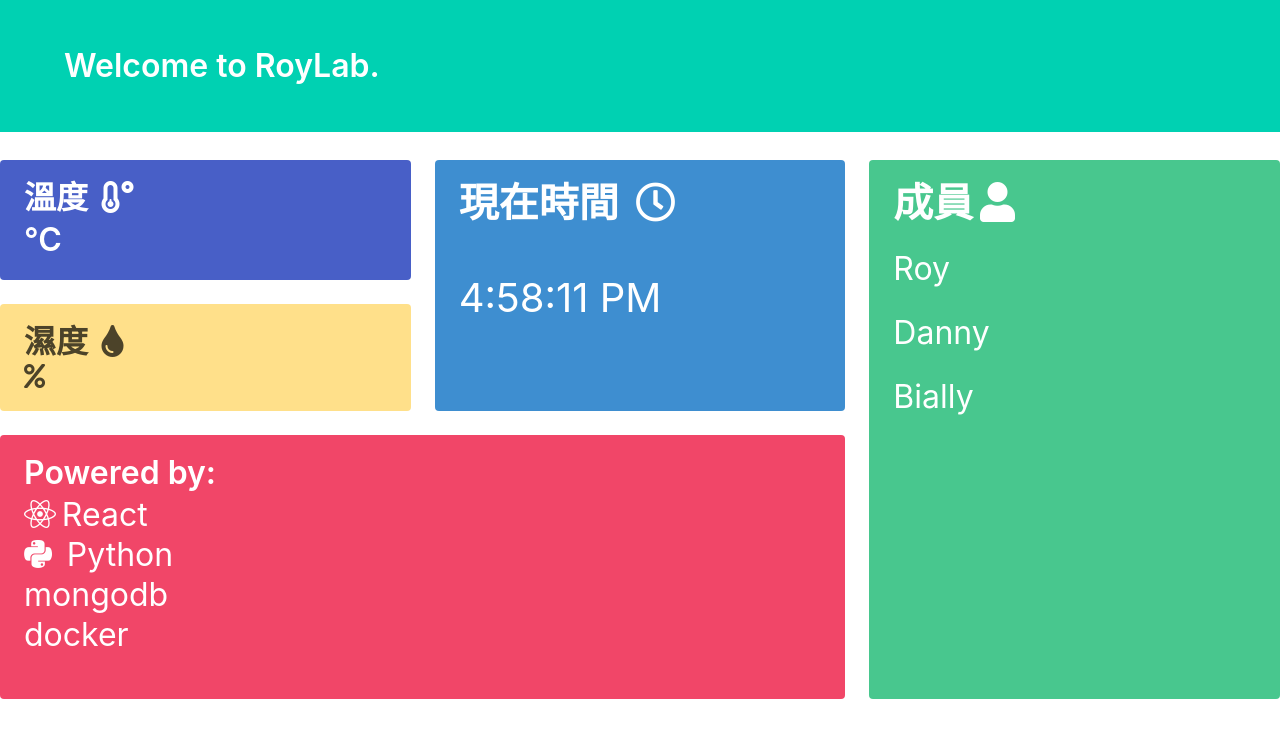
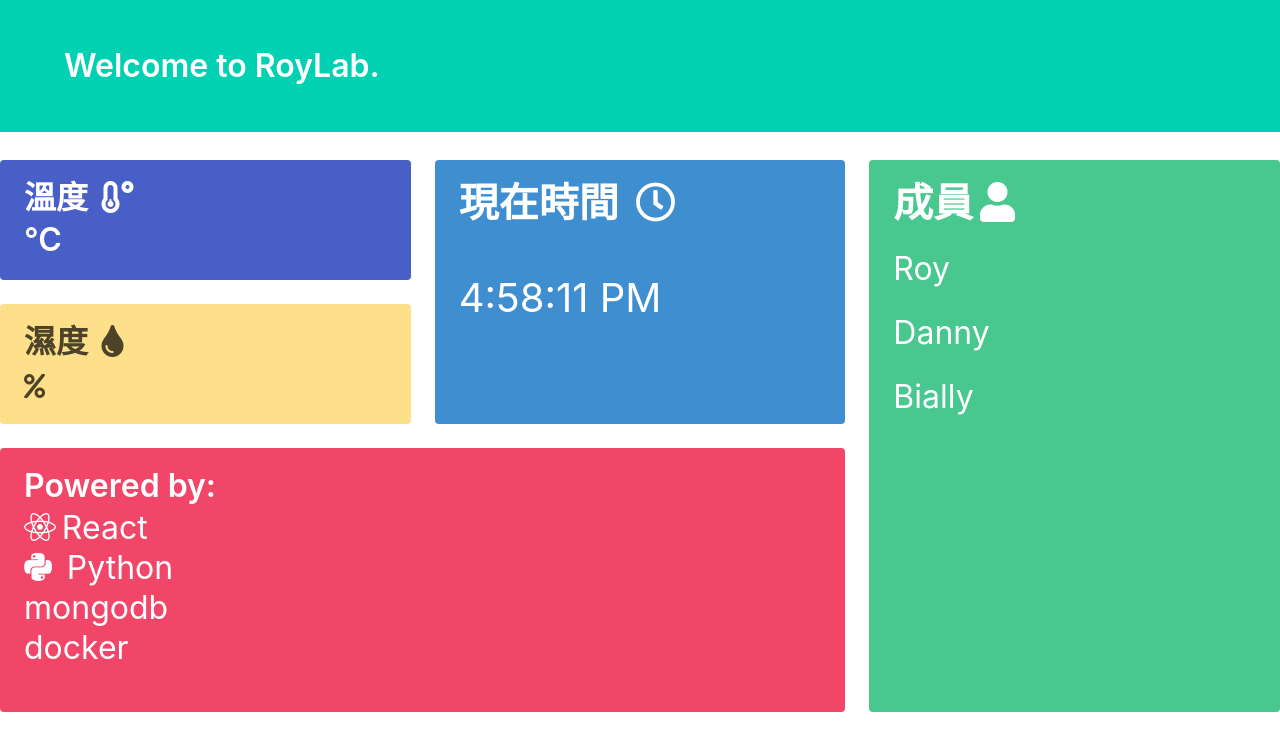
Before and after one commit to RoyJian/DHT-frontend, a React (Create React App) app: page / in a window 1280 px wide. Shown: the top 750 px of the page. Built offline with nearby package versions, Linux system fonts and the light colour scheme; no server answers; a web font is replaced by a local one.

Commit message:
解決'%' bug

```diff
--- a/src/Dht.js
+++ b/src/Dht.js
@@ -90,8 +90,9 @@ class Dht extends React.Component {
                                 </p>
                                 <p className="subtitle has-text-weight-semibold is-size-3   ">
                                 {this.state.dht["H"]}
+                                <i class="fas fa-percent is-size-4"></i>
                                 </p>
-                                <p><i class="fas fa-percent is-size-4"></i></p>
+
                             </article>
                         </div>
                         <div className="tile is-parent">
```
